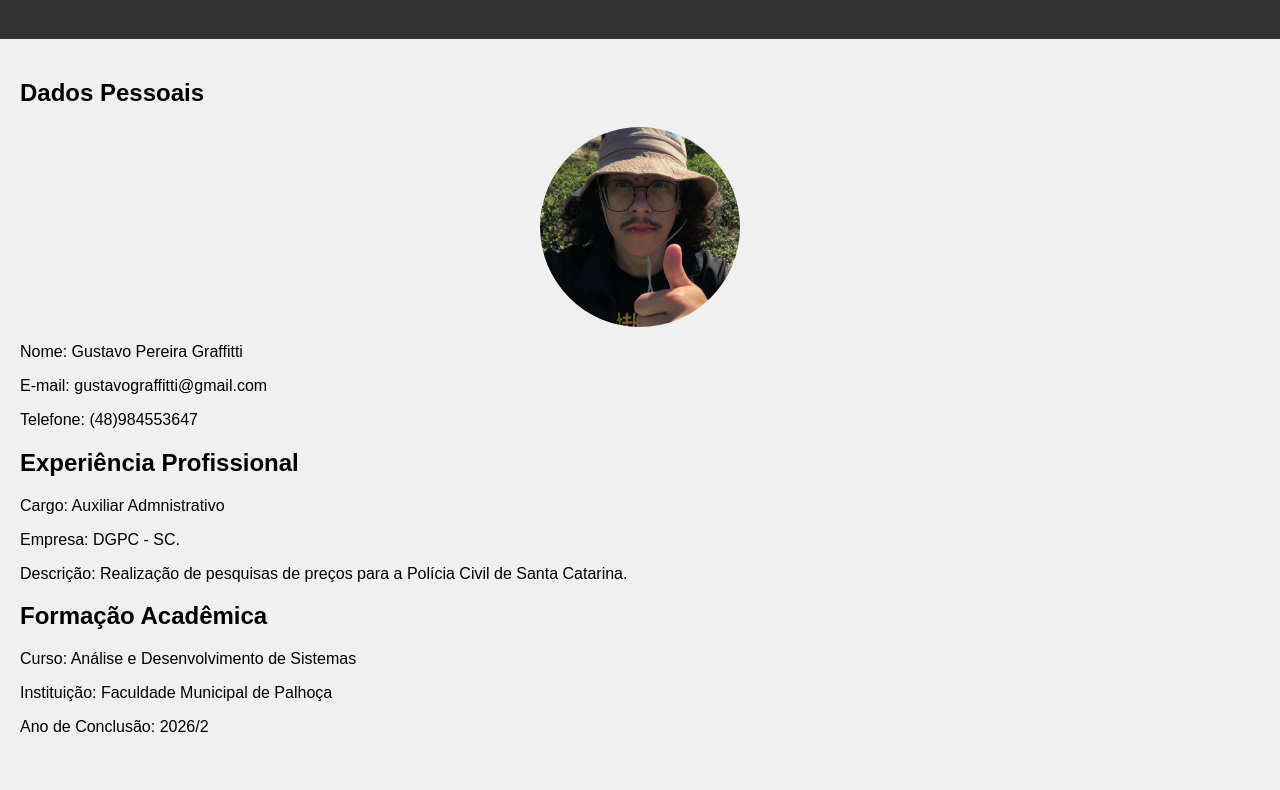
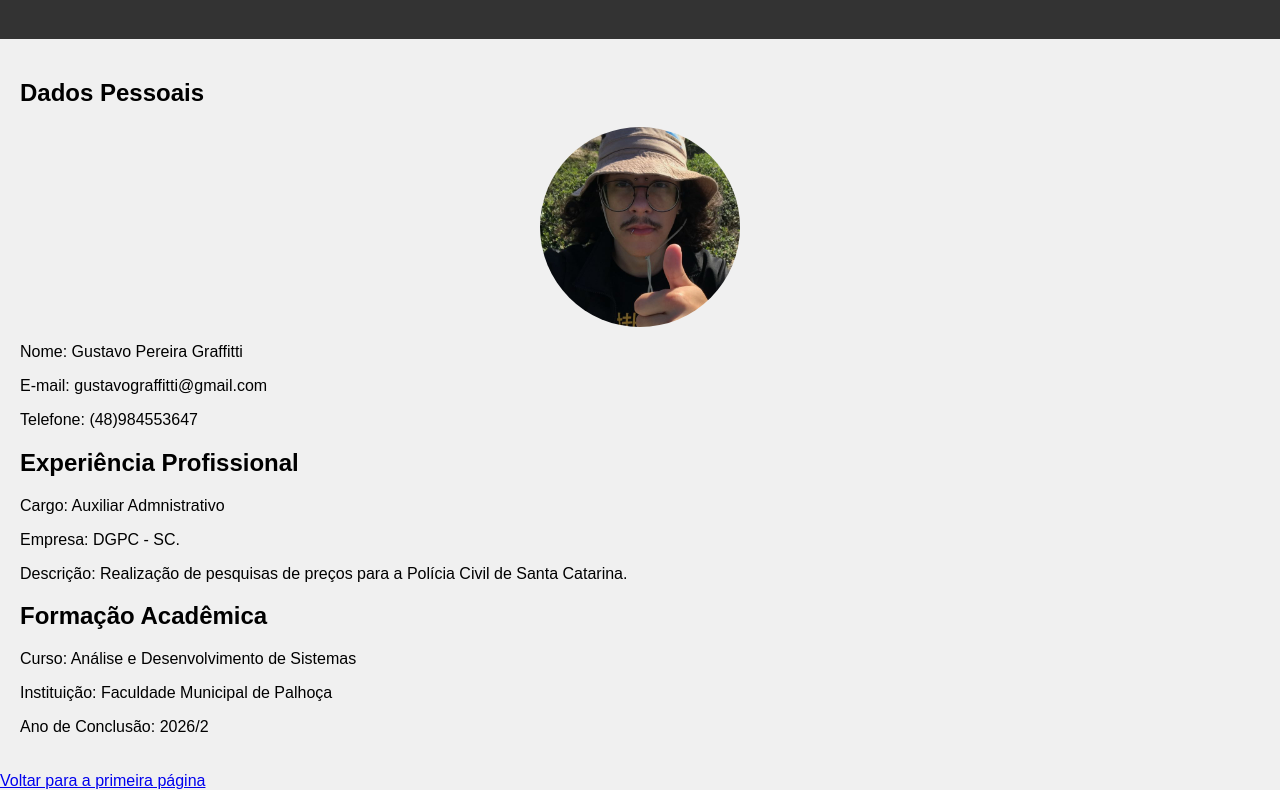
Before and after one commit to byegabo/curriculosite, a plain HTML site: page curriculo.html in a window 1280 px wide. Shown: the part 81-871 px from the top of the page. Drawn offline with Linux system fonts and the light colour scheme.

Commit message:
Update curriculo.html

```diff
--- a/curriculo.html
+++ b/curriculo.html
@@ -50,5 +50,6 @@
         <p>Instituição: Faculdade Municipal de Palhoça</p>
         <p>Ano de Conclusão: 2026/2</p>
     </div>
+     <a href="http://127.0.0.1:5500/curriculo/pagina.html">Voltar para a primeira página</a>
 </body>
 </html>
```
